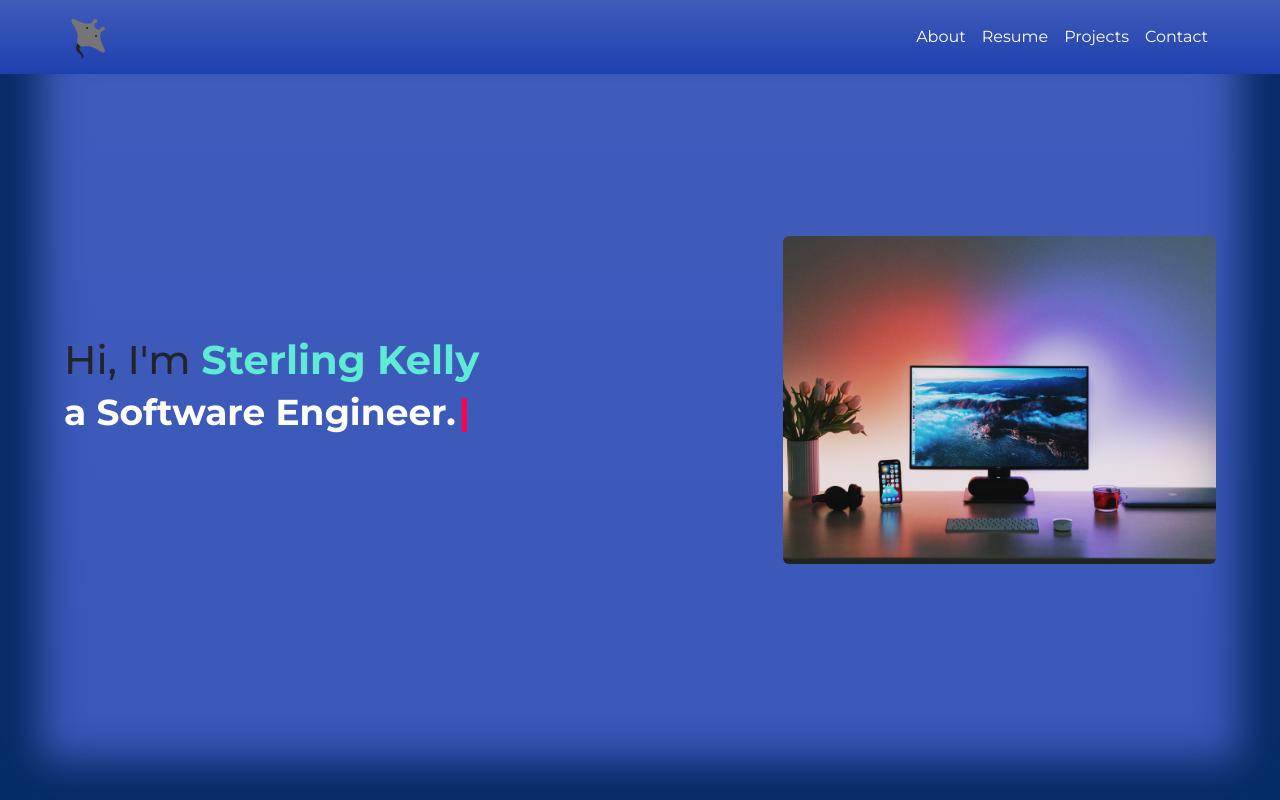
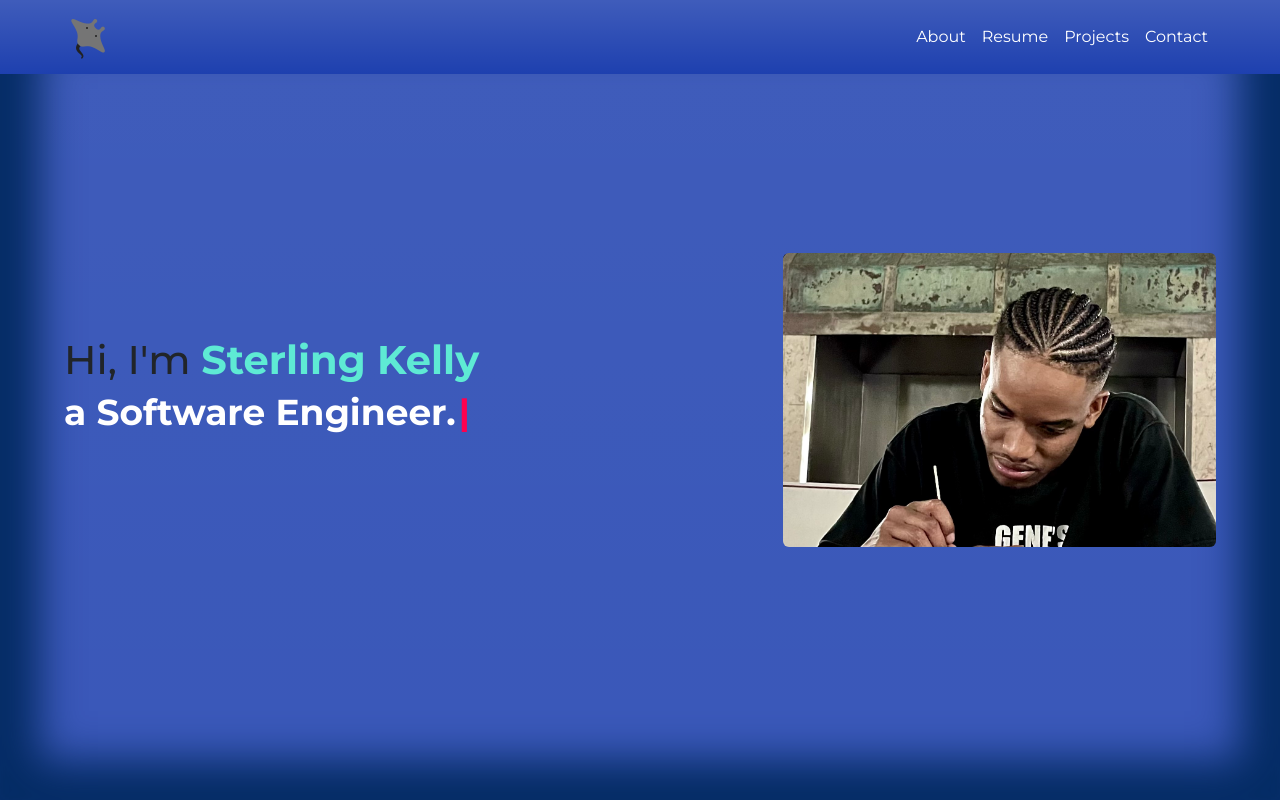
Before and after one commit to sterlkel/sterling-portfolio, a Next.js app: page / in a window 1280 px wide. Shown: the top 800 px of the page. Built offline with nearby package versions, Linux system fonts and the light colour scheme.

Commit message:
switch banner image

```diff
--- a/src/components/Banner/Banner.tsx
+++ b/src/components/Banner/Banner.tsx
@@ -14,7 +14,7 @@ const Banner = () => {
           <BannerText />
           <div className="my-auto">
             <Image
-              src="/bannerImage.png"
+              src="/Sterling.jpg"
               width={433}
               height={323}
               alt="desktop"
```
Also changed, not shown: public/Sterling.jpg (added).
